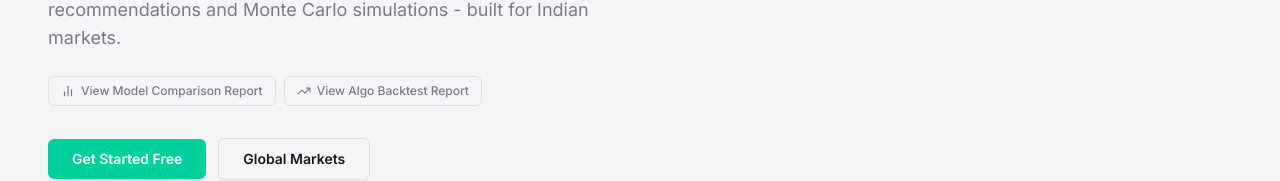
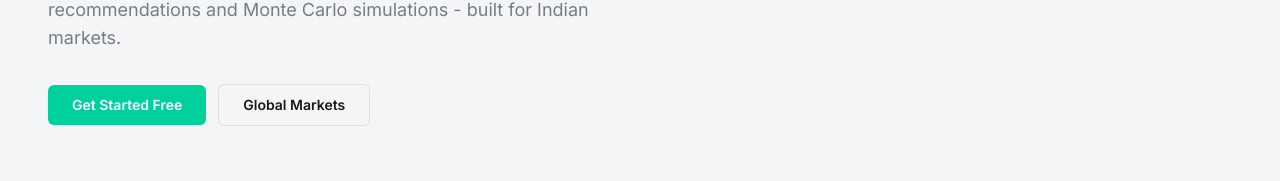
Before and after one commit to Rishi2403/Diversifi, a React (Vite) app in the folder frontend/: page / in a window 1280 px wide. Shown: the part 394-575 px from the top of the page. Built offline with nearby package versions, Linux system fonts and the light colour scheme; no server answers.

Commit message:
small change

```diff
--- a/frontend/src/pages/LandingPage.tsx
+++ b/frontend/src/pages/LandingPage.tsx
@@ -112,7 +112,7 @@ export default function LandingPage() {
           </p>
 
 
-          <div className="flex flex-wrap gap-2">
+          {/* <div className="flex flex-wrap gap-2">
             <a
               href="/comparison_report.html"
               target="_blank"
@@ -131,7 +131,7 @@ export default function LandingPage() {
               <TrendingUp className="w-3.5 h-3.5" />
               View Algo Backtest Report
             </a>
-          </div>
+          </div> */}
 
 
 
```
